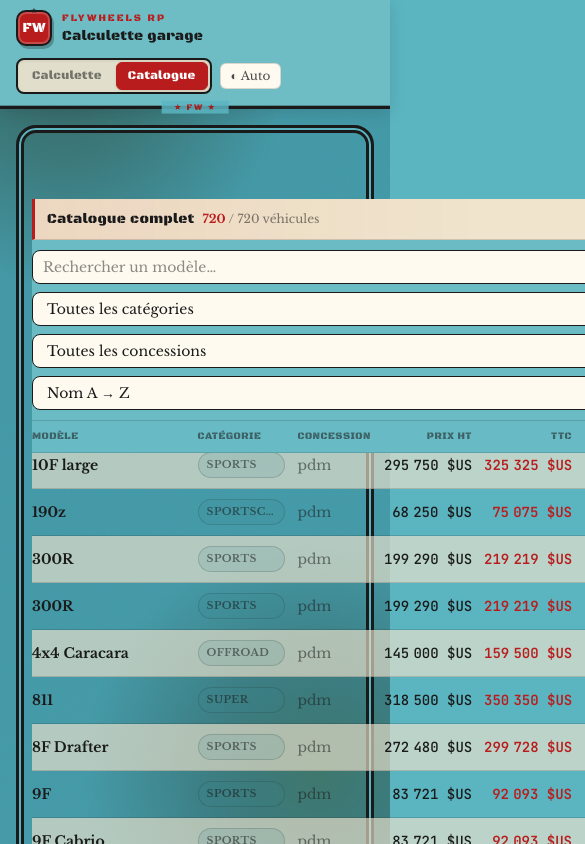
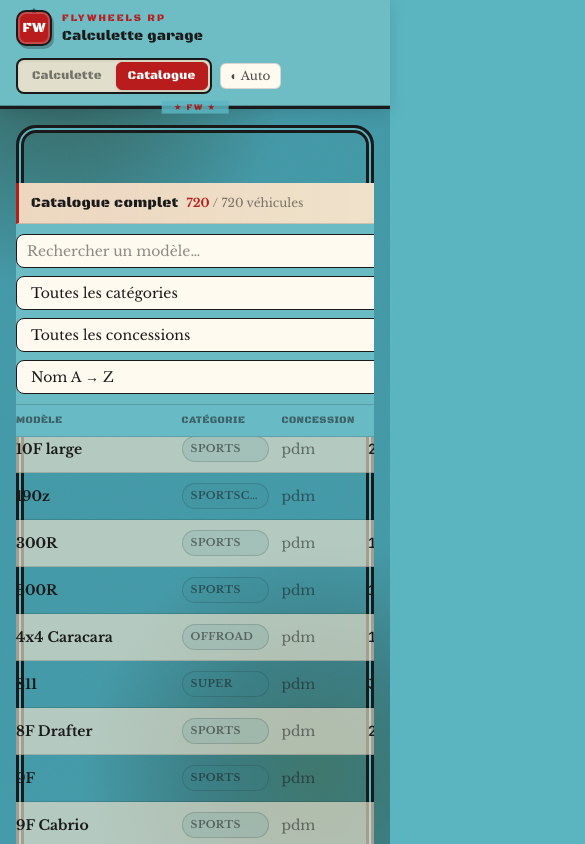
Before and after one commit to Mestryx-dev/reroll-flywheels, a React (Vite) app: page / in a window 390 px wide. Both pictures are taken after a click on the button "Catalogue". Shown: the top 844 px of the page, 585 px wide, since content can reach past the window. Built offline with nearby package versions, Linux system fonts and the light colour scheme.

Commit message:
fix(catalog): align content with frame border and fix responsive width
Remove the extra frame-gap padding band above the banner, keep min-width on the table scroll area only, and stop forcing the outer motion wrapper to 640px.

Co-authored-by: Cursor <cursoragent@cursor.com>

```diff
--- a/src/components/VehicleCatalog.tsx
+++ b/src/components/VehicleCatalog.tsx
@@ -4,7 +4,7 @@ import { motion, AnimatePresence } from 'framer-motion';
 import { vehicles } from '../data';
 import { pricingFromCatalog } from '../lib/formulas';
 import { formatMoney, normalizeSearch, catalogVehicleKey } from '../lib/format';
-import { catalogGrid, catalogShell, shellCatalog } from '../lib/layout';
+import { catalogGrid, catalogMinWidth, catalogShell, shellCatalog } from '../lib/layout';
 import type { CatalogVehicle, VehiclePricing } from '../lib/types';
 import { btnGhost, inputCompact, money, textBrand, textMuted } from '../lib/ui';
 
@@ -99,11 +99,13 @@ export function VehicleCatalog() {
 
   return (
     <motion.div
-      initial={{ opacity: 0, y: 8 }}
-      animate={{ opacity: 1, y: 0 }}
-      exit={{ opacity: 0, y: -8 }}
-      className={`fw-catalog overflow-x-auto ${catalogShell}`}
+      initial={{ opacity: 0 }}
+      animate={{ opacity: 1 }}
+      exit={{ opacity: 0 }}
+      className={`fw-catalog ${catalogShell}`}
     >
+      <div className="fw-catalog-scroll overflow-x-auto">
+        <div className={catalogMinWidth}>
           <div className={`fw-catalog-sticky sticky ${CATALOG_STICKY_TOP} z-30`}>
             <div className="fw-catalog-banner">
               <div className="flex min-w-0 items-center gap-2">
@@ -230,6 +232,8 @@ export function VehicleCatalog() {
               })
             )}
           </div>
+        </div>
+      </div>
 
       <AnimatePresence>
         {selected ? (
--- a/src/index.css
+++ b/src/index.css
@@ -457,6 +457,12 @@ body {
 
   .fw-catalog {
     width: 100%;
+    min-width: 0;
+  }
+
+  .fw-catalog-scroll {
+    width: 100%;
+    min-width: 0;
   }
 
   .fw-catalog-sticky {
@@ -514,10 +520,12 @@ body {
   .fw-content-frame--catalog {
     justify-content: flex-start;
     min-height: calc(100dvh - 4.75rem);
-    padding:
-      calc(var(--fw-frame-inset) + var(--fw-frame-gap))
-      calc(var(--fw-frame-inset) + var(--fw-frame-gap))
-      calc(var(--fw-frame-inset) + var(--fw-frame-gap));
+    /*
+     * Border (::before) sits at --fw-frame-inset.
+     * Default frame adds + --fw-frame-gap on top of that → empty band above content.
+     * Catalog: padding = inset only so the banner starts flush inside the contour.
+     */
+    padding: var(--fw-frame-inset);
   }
 }
 
--- a/src/lib/layout.ts
+++ b/src/lib/layout.ts
@@ -16,5 +16,5 @@ export const catalogGrid =
 
 export const catalogMinWidth = 'min-w-[640px] w-full';
 
-/** Catalog content width — horizontal inset comes from fw-content-frame */
-export const catalogShell = catalogMinWidth;
+/** Outer catalog shell — fills frame width, defers min-width to table scroll area */
+export const catalogShell = 'w-full min-w-0';
```
Lines whose indentation alone changed are shown as unchanged.
